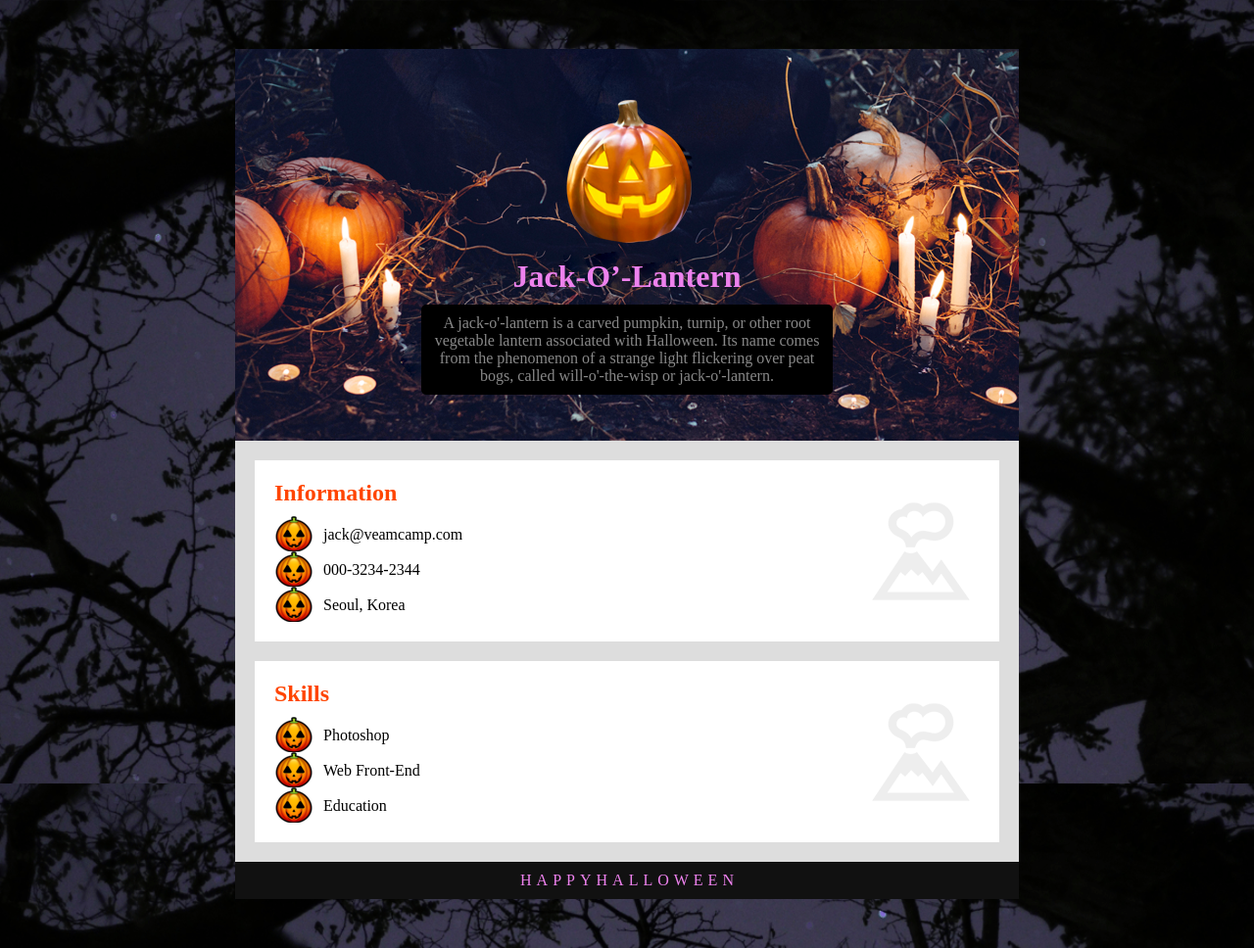
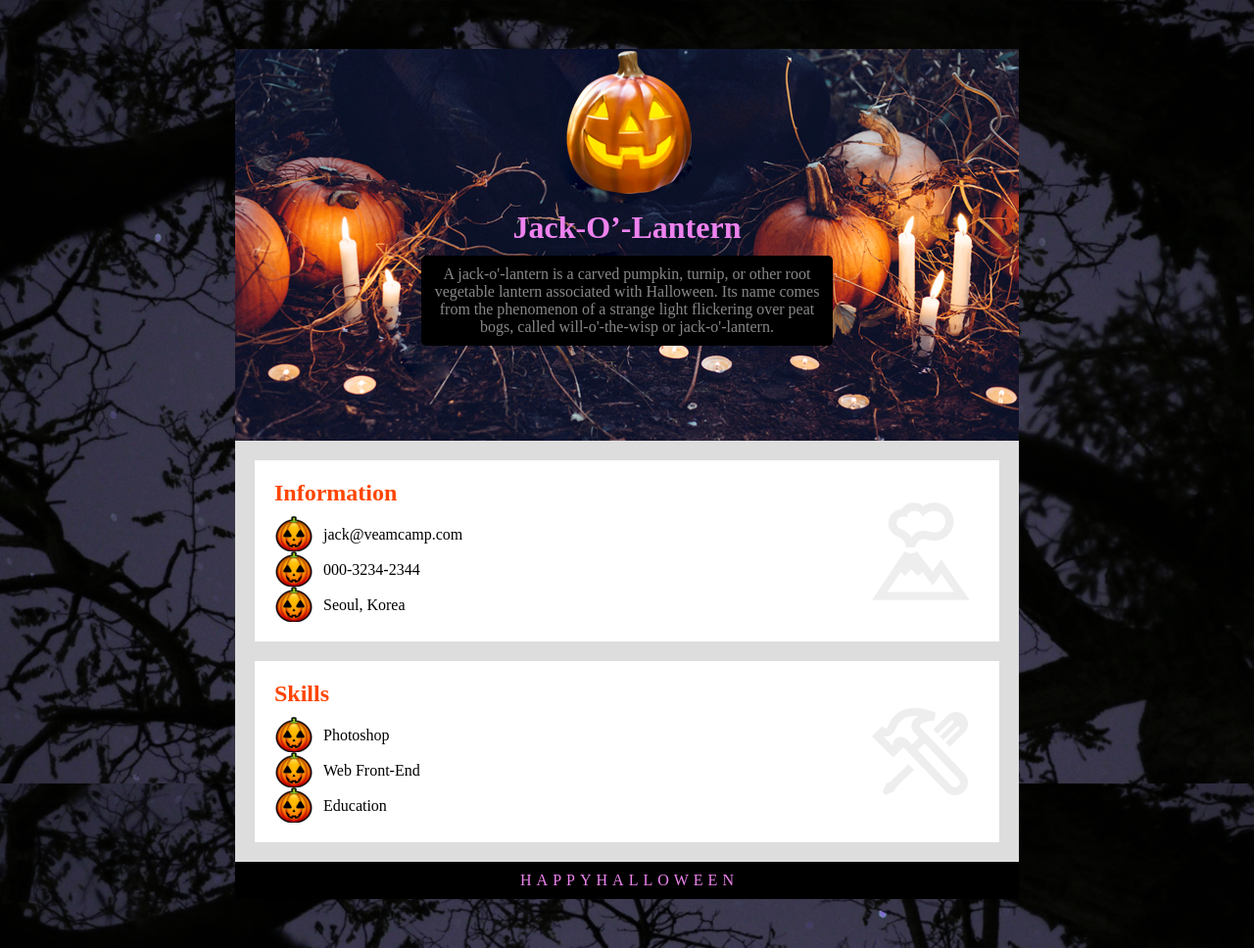
Before and after one commit to qhrgldi1/HTML-CSS, a plain HTML site: page htmlcss-s01e02/index.html in a window 1280 px wide. Shown: the whole page at 98% size. Drawn offline with Linux system fonts and the light colour scheme.

Commit message:
Add files via upload

```diff
--- a/htmlcss-s01e02/index.html
+++ b/htmlcss-s01e02/index.html
@@ -22,7 +22,7 @@
                         <li>Seoul, Korea</li>
                     </ul>
                 </div>
-                <div class="section">
+                <div class="section" id="SKILL">
                     <h2>Skills</h2>
                     <ul>
                         <li>Photoshop</li>
--- a/htmlcss-s01e02/style.css
+++ b/htmlcss-s01e02/style.css
@@ -3,35 +3,31 @@ h1, h2, ul, p{
     padding: 0;
 }
 
-li{
+li {
     list-style-type: none;
 }
 
-body{
-    background-color: #666;
-    /* 창 크기 맞춤 */
+body {
+    background-position: center;
     background-size: cover;
-    /* 창 가운데 정렬*/
-    background-position: center;
-    /* 스크롤 영향 받지 않게 */
     background-attachment: fixed;
     background-image: url(images/halloween-background.gif);
 }
 
-.wrapper{
+.wrapper {
     background-color: #ddd;
     width: 800px;
     margin: 50px auto;
 }
 
-.header{
+.header {
     background-image: url(images/halloween-header-bg.png);
     color: white;
     height: 400px;
     text-align: center;
 }
 
-.header .profile{
+.header profile {
     margin-top: 50px;
 }
 
@@ -40,7 +36,7 @@ body{
     margin: 10px 0;
 }
 
-.header p{
+.header p {
     background-color: black;
     color: #888;
     width: 400px;
@@ -49,40 +45,37 @@ body{
     border-radius: 5px;
 }
 
-.section{
+.section {
     background-image: url(images/icon-information.png);
     background-repeat: no-repeat;
     background-position: right 30px center;
+    padding: 20px;
     background-color: white;
     margin: 20px;
-    padding: 20px;
 }
 
-.section h2{
-    color: orangered;
-    margin-bottom: 10px;
+#SKILL {
+    background-image: url(images/icon-skills.png);
+    background-repeat: no-repeat;
+    background-position: right 30px center;
 }
 
-.section li{
+.section li {
     background-image: url(images/icon.png);
     background-repeat: no-repeat;
     padding: 10px 50px 8px;
 }
 
-.section li:hover{
-    background-image: url(images/icon-transform.png);
-    background-repeat: no-repeat;
+.section h2 {
     color: orangered;
-    border-color: orangered;
+    margin-bottom: 10px;
 }
 
-.footer{
-    background-color: #111;
-    color:#999;
+.footer {
+    background-color: black;
+    text-indent: 5px;
+    letter-spacing: 5px;
+    color: violet;
+    text-align: center;
     padding: 10px 0;
-    text-align: center;
-    color: violet;
-    /* 자간, 들여쓰기 */
-    letter-spacing: 5px;
-    text-indent: 5px;
 }
```
